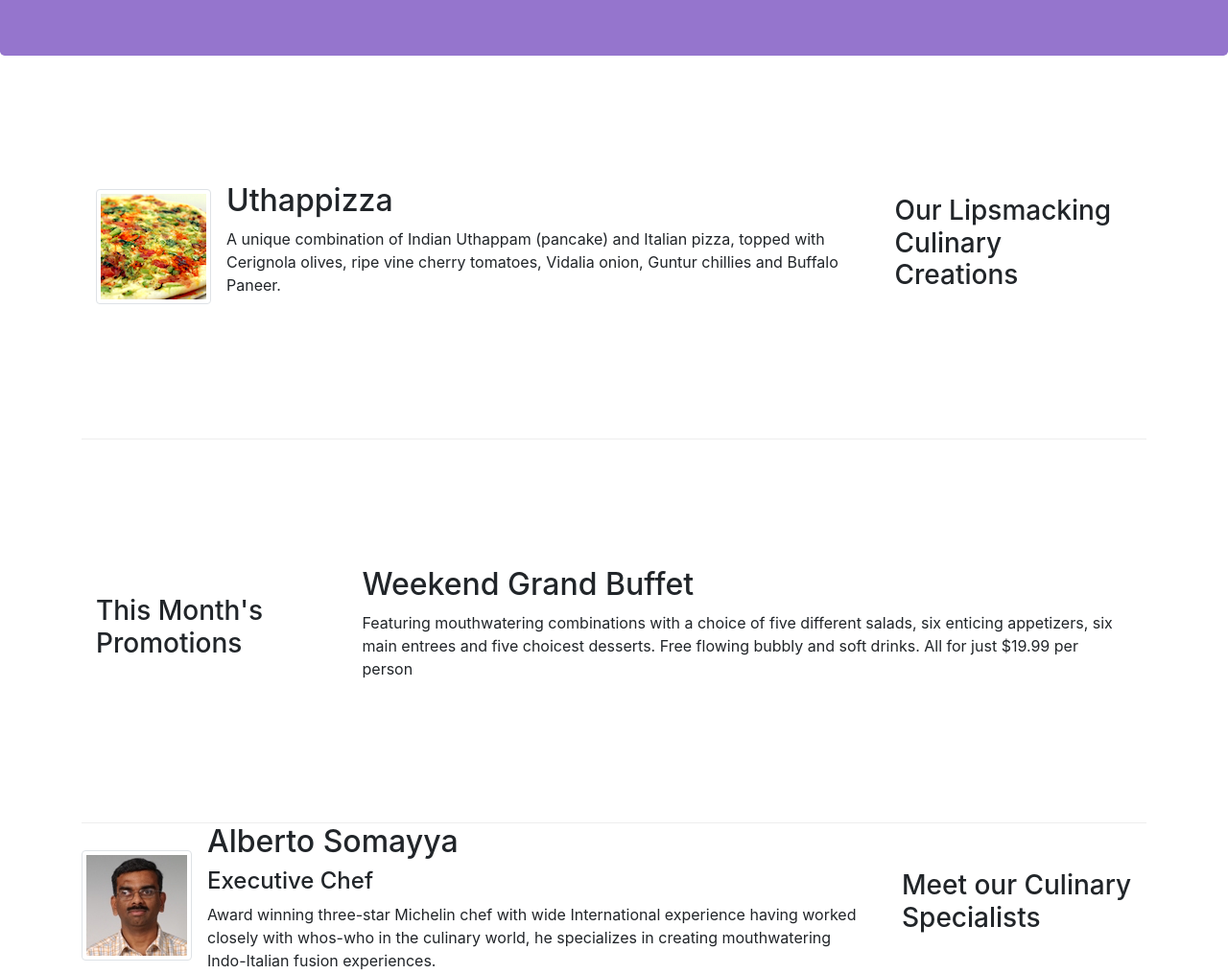
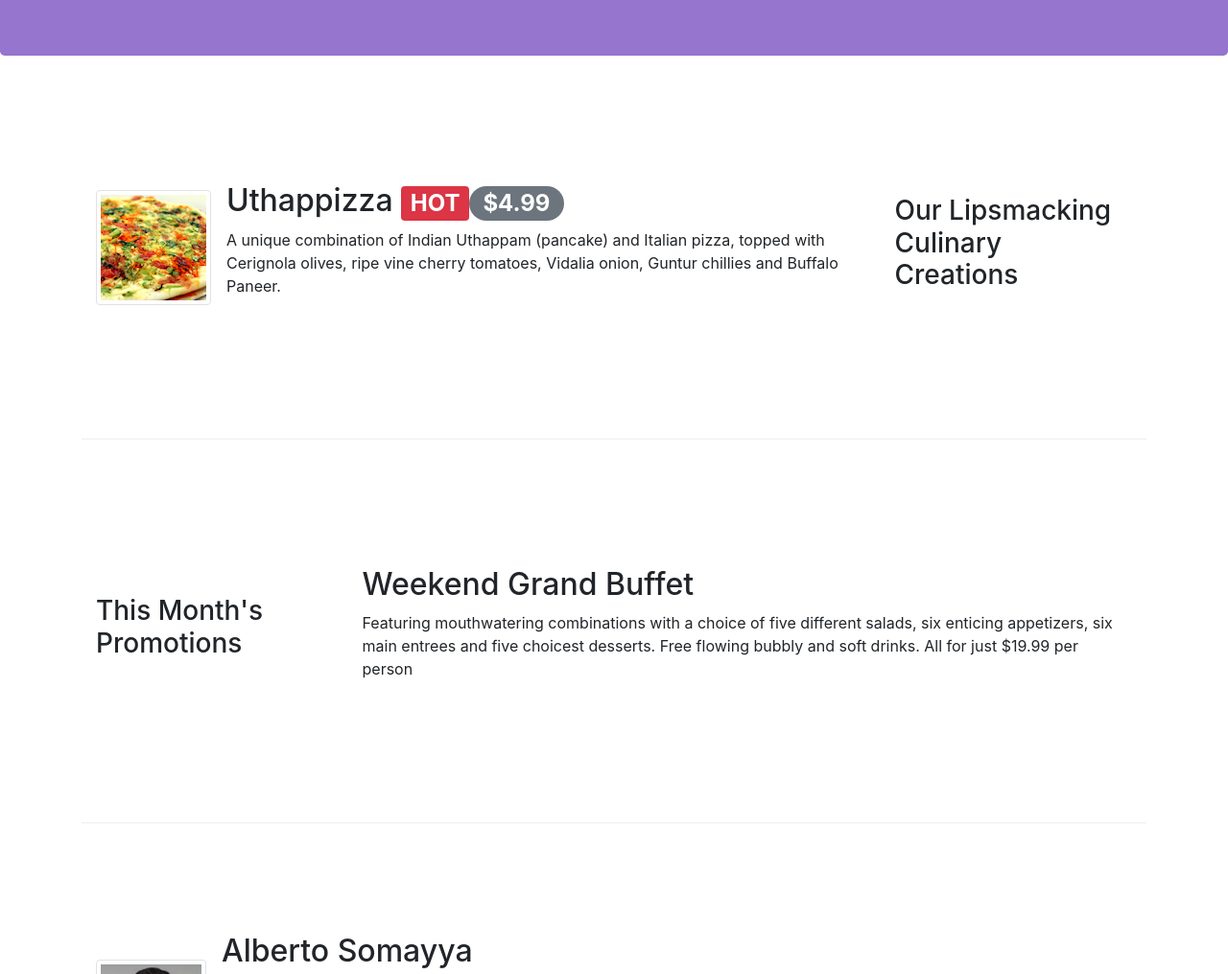
Before and after one commit to stepanRybak/conFusion, a website: page index.html in a window 1280 px wide. Shown: the part 276-1291 px from the top of the page at 96% size. Drawn offline with nearby package versions, Linux system fonts and the light colour scheme.

Commit message:
Alerting Users

```diff
--- a/index.html
+++ b/index.html
@@ -58,7 +58,7 @@
                 <div class="media">
                     <img class="d-flex mr-3 img-thumbnail align-self-center" src="img/uthappizza.png" alt="Uthappizza">
                     <div class="media-body">
-                        <h2 class="mt-0">Uthappizza</h2>
+                        <h2 class="mt-0">Uthappizza <span class="badge badge-danger">HOT</span><span class="badge badge-pill badge-secondary">$4.99</span></h2>
                         <p class="d-none d-sm-block">A unique combination of Indian Uthappam (pancake) and Italian pizza, topped with Cerignola olives, ripe vine cherry tomatoes, Vidalia onion, Guntur chillies and Buffalo Paneer.</p>
                     </div>
                 </div>
@@ -77,7 +77,7 @@
             </div>
         </div>
 
-        <div class="row row-conten align-items-center">
+        <div class="row row-content align-items-center">
             <div class="col-12 col-sm-4 order-sm-last col-md-3">
                 <h3>Meet our Culinary Specialists</h3>
             </div>
```
Also changed, not shown: css/slyles.css (line endings or trailing spaces).
